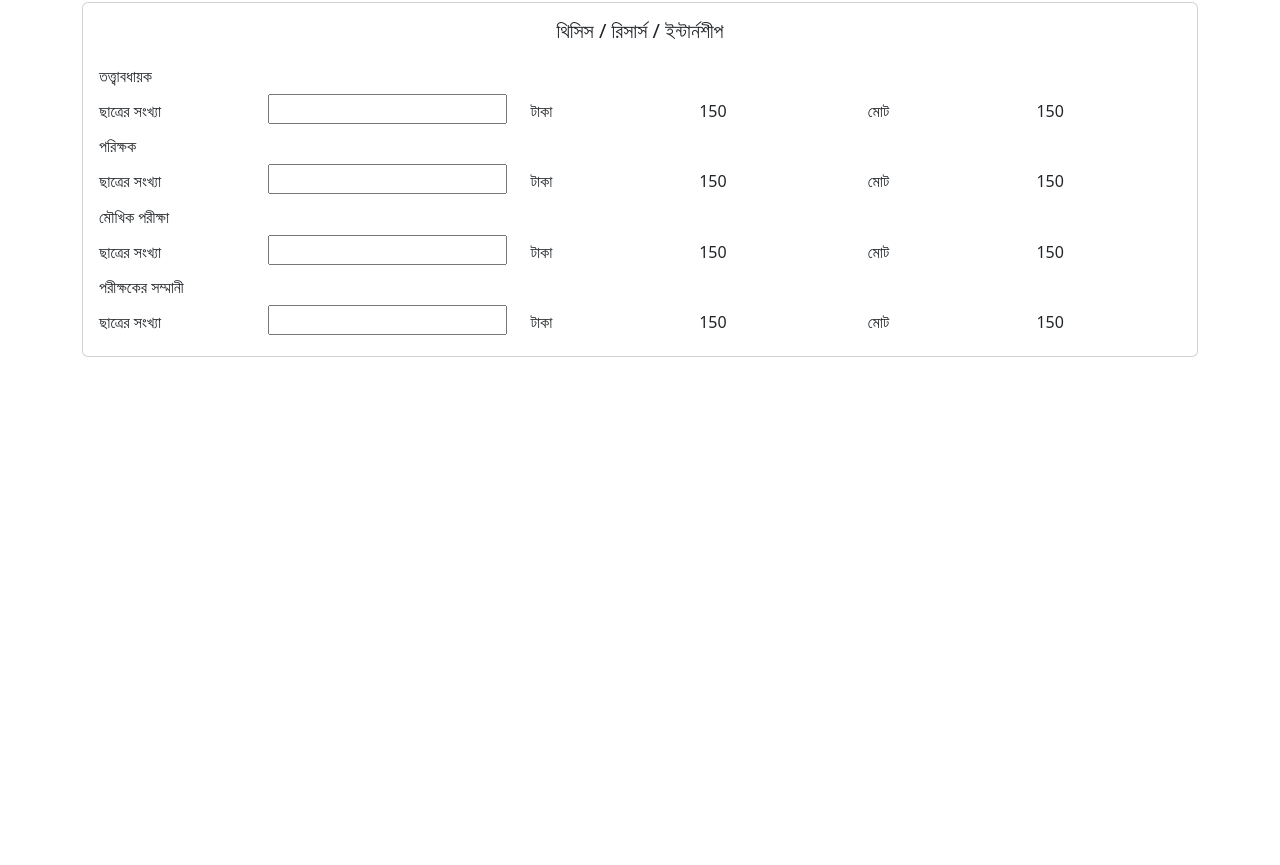
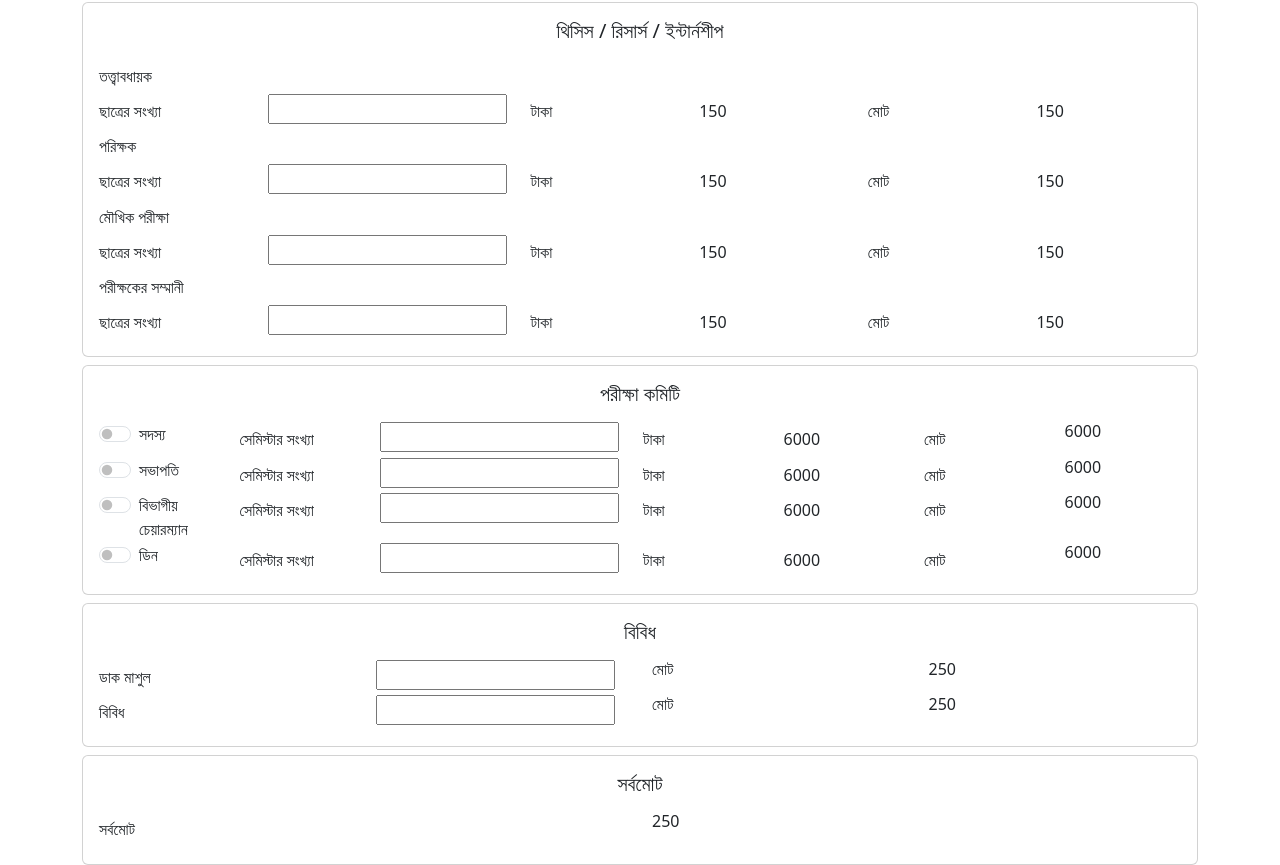
Before and after one commit to MiNHAZ-33/teacher-billing, a React (Create React App) app: page /billpage in a window 1280 px wide. Shown: the part 2144-3009 px from the top of the page. Before the commit the page ends 2501 px from the top, so only its background shows below. Built offline with nearby package versions, Linux system fonts and the light colour scheme.

Commit message:
basic ui layout completed for billing page

```diff
--- a/src/components/ExamDetails.jsx
+++ b/src/components/ExamDetails.jsx
@@ -710,6 +710,156 @@ const ExamDetails = () => {
                         </Row>
                     </Card.Body>
                 </Card>
+                {/*পরীক্ষা কমিটি*/}
+                <Card className='mt-2'>
+                    <Card.Body>
+                        <Card.Title>
+                            <Card.Title className='text-center pb-2'>পরীক্ষা কমিটি</Card.Title>
+                        </Card.Title>
+                        <Row>
+                            <Col>
+                                <Form.Check type='switch' id='member' label='সদস্য'>
+                                </Form.Check>
+                            </Col>
+                            <Col>
+                                <h6 className='pt-2'>সেমিস্টার সংখ্যা</h6>
+                            </Col>
+                            <Col>
+                                <input></input>
+                            </Col>
+                            <Col>
+                                <h6 className='pt-2'> টাকা</h6>
+                            </Col>
+                            <Col>
+                                <h6 className='pt-2'> {amounts.dean}</h6>
+                            </Col>
+                            <Col>
+                                <h6 className='pt-2'>মোট</h6>
+                            </Col>
+                            <Col>
+                                <h6> {amounts.dean}</h6>
+                            </Col>
+                        </Row>
+                        <Row>
+                            <Col>
+                                <Form.Check type='switch' id='dean' label='সভাপতি'>
+                                </Form.Check>
+                            </Col>
+                            <Col>
+                                <h6 className='pt-2'>সেমিস্টার সংখ্যা</h6>
+                            </Col>
+                            <Col>
+                                <input></input>
+                            </Col>
+                            <Col>
+                                <h6 className='pt-2'> টাকা</h6>
+                            </Col>
+                            <Col>
+                                <h6 className='pt-2'> {amounts.dean}</h6>
+                            </Col>
+                            <Col>
+                                <h6 className='pt-2'>মোট</h6>
+                            </Col>
+                            <Col>
+                                <h6> {amounts.dean}</h6>
+                            </Col>
+                        </Row>
+                        <Row>
+                            <Col>
+                                <Form.Check type='switch' id='dean' label='বিভাগীয় চেয়ারম্যান'>
+                                </Form.Check>
+                            </Col>
+                            <Col>
+                                <h6 className='pt-2'>সেমিস্টার সংখ্যা</h6>
+                            </Col>
+                            <Col>
+                                <input></input>
+                            </Col>
+                            <Col>
+                                <h6 className='pt-2'> টাকা</h6>
+                            </Col>
+                            <Col>
+                                <h6 className='pt-2'> {amounts.dean}</h6>
+                            </Col>
+                            <Col>
+                                <h6 className='pt-2'>মোট</h6>
+                            </Col>
+                            <Col>
+                                <h6> {amounts.dean}</h6>
+                            </Col>
+                        </Row>
+                        <Row>
+                            <Col>
+                                <Form.Check type='switch' id='dean' label='ডিন'>
+                                </Form.Check>
+                            </Col>
+                            <Col>
+                                <h6 className='pt-2'>সেমিস্টার সংখ্যা</h6>
+                            </Col>
+                            <Col>
+                                <input></input>
+                            </Col>
+                            <Col>
+                                <h6 className='pt-2'> টাকা</h6>
+                            </Col>
+                            <Col>
+                                <h6 className='pt-2'> {amounts.dean}</h6>
+                            </Col>
+                            <Col>
+                                <h6 className='pt-2'>মোট</h6>
+                            </Col>
+                            <Col>
+                                <h6> {amounts.dean}</h6>
+                            </Col>
+                        </Row>
+                    </Card.Body>
+                </Card>
+                <Card className='mt-2'>
+                    <Card.Body>
+                        <Card.Title className='text-center pb-2'>বিবিধ</Card.Title>
+                        <Row>
+                            <Col>
+                                <h6 className='pt-2'>ডাক মাশুল</h6>
+                            </Col>
+                            <Col>
+                                <input></input>
+                            </Col>
+                            <Col>
+                                <h6 > মোট</h6>
+                            </Col>
+                            <Col>
+                                <h6 > 250 </h6>
+                            </Col>
+                        </Row>
+                        <Row>
+                            <Col>
+                                <h6 className='pt-2'>বিবিধ</h6>
+                            </Col>
+                            <Col>
+                                <input></input>
+                            </Col>
+                            <Col>
+                                <h6 > মোট</h6>
+                            </Col>
+                            <Col>
+                                <h6 > 250 </h6>
+                            </Col>
+                        </Row>
+                    </Card.Body>
+                </Card>
+                <Card className='mt-2'>
+                    <Card.Body>
+                        <Card.Title className='text-center pb-2'>সর্বমোট</Card.Title>
+                        <Row>
+                            <Col>
+                                <h6 className='pt-2'>সর্বমোট</h6>
+                            </Col>
+                            <Col>
+                                <h6 > 250 </h6>
+                            </Col>
+                        </Row>
+                    </Card.Body>
+                    </Card>
             </Form>
         </Container>
     )
```
